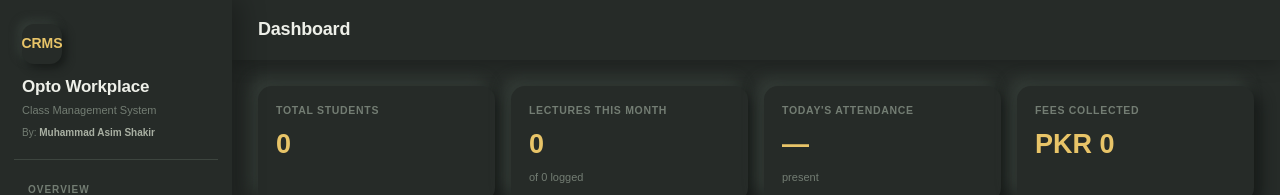
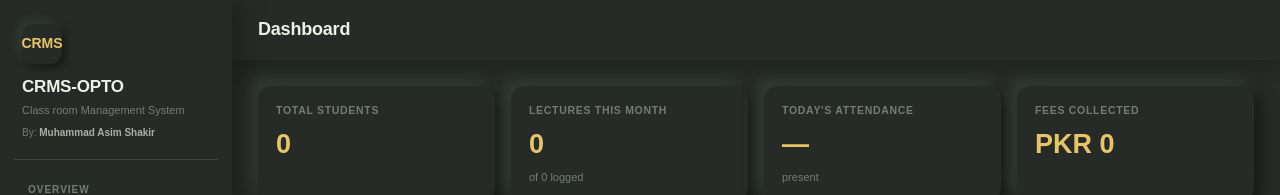
Before and after one commit to mikunamshakir/optoworkplace, a plain HTML site: page index.html in a window 1280 px wide. Shown: the top 195 px of the page. Drawn offline with nearby package versions, Linux system fonts and the light colour scheme.

```diff
--- a/index.html
+++ b/index.html
@@ -3,7 +3,7 @@
   <head>
     <meta charset="UTF-8" />
     <meta name="viewport" content="width=device-width, initial-scale=1.0" />
-    <title>Opto Workplace — Class Management System</title>
+    <title>CRMS-OPTO — Classroom Management System By Muhammad Asim Shakir</title>
     <meta name="theme-color" content="#262b28" media="prefers-color-scheme: light">
     <meta name="theme-color" content="#262b28" media="prefers-color-scheme: dark">
     <link rel="icon" type="image/x-icon" href="logo.jpg" />
@@ -19,8 +19,8 @@
           <div class="mark">
             CRMS
           </div>
-          <h1>Opto Workplace</h1>
-          <p>Class Management System</p>
+          <h1>CRMS-OPTO</h1>
+          <p>Class room Management System</p>
           <p class="credit">By: <strong>Muhammad Asim Shakir</strong></p>
         </div>
 
```
